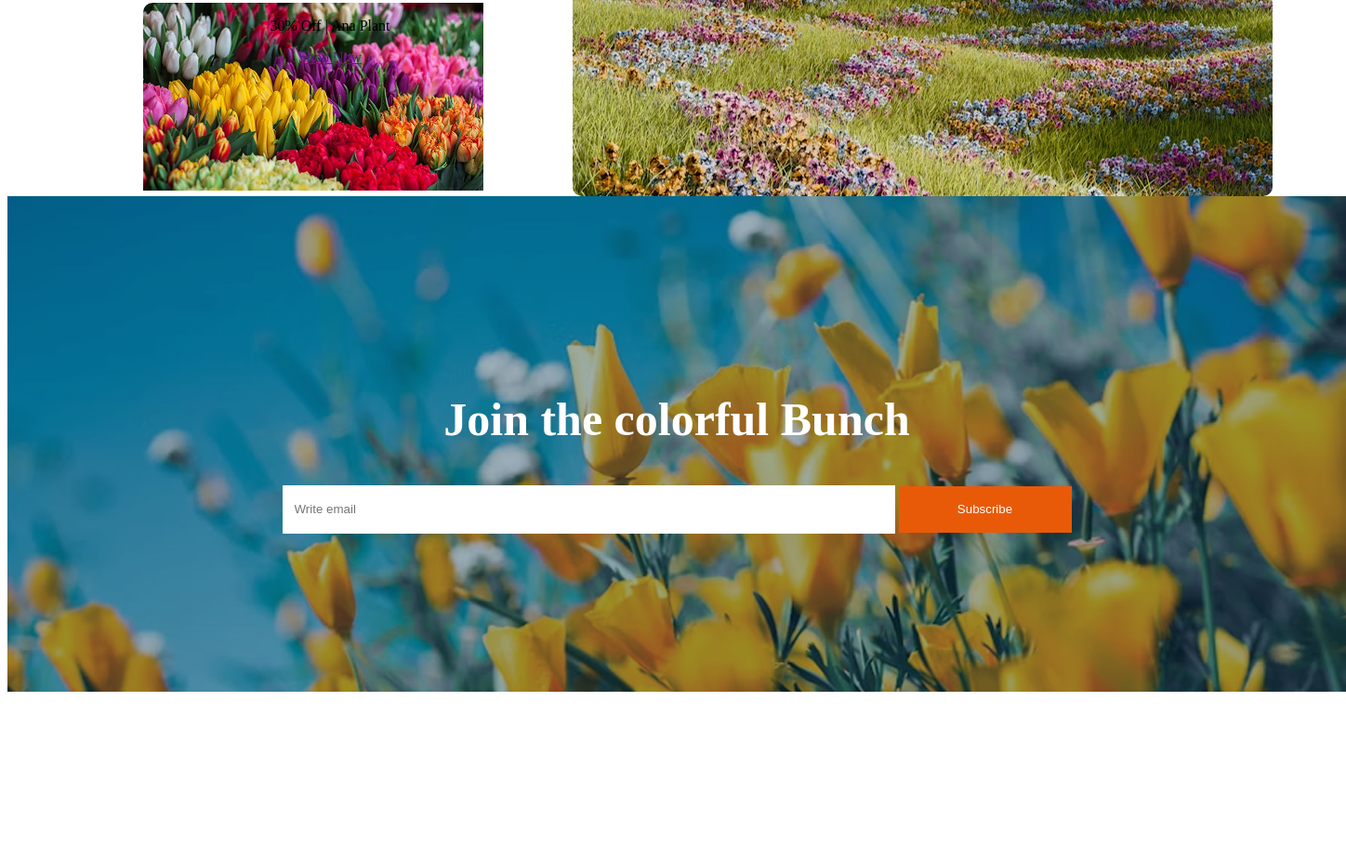
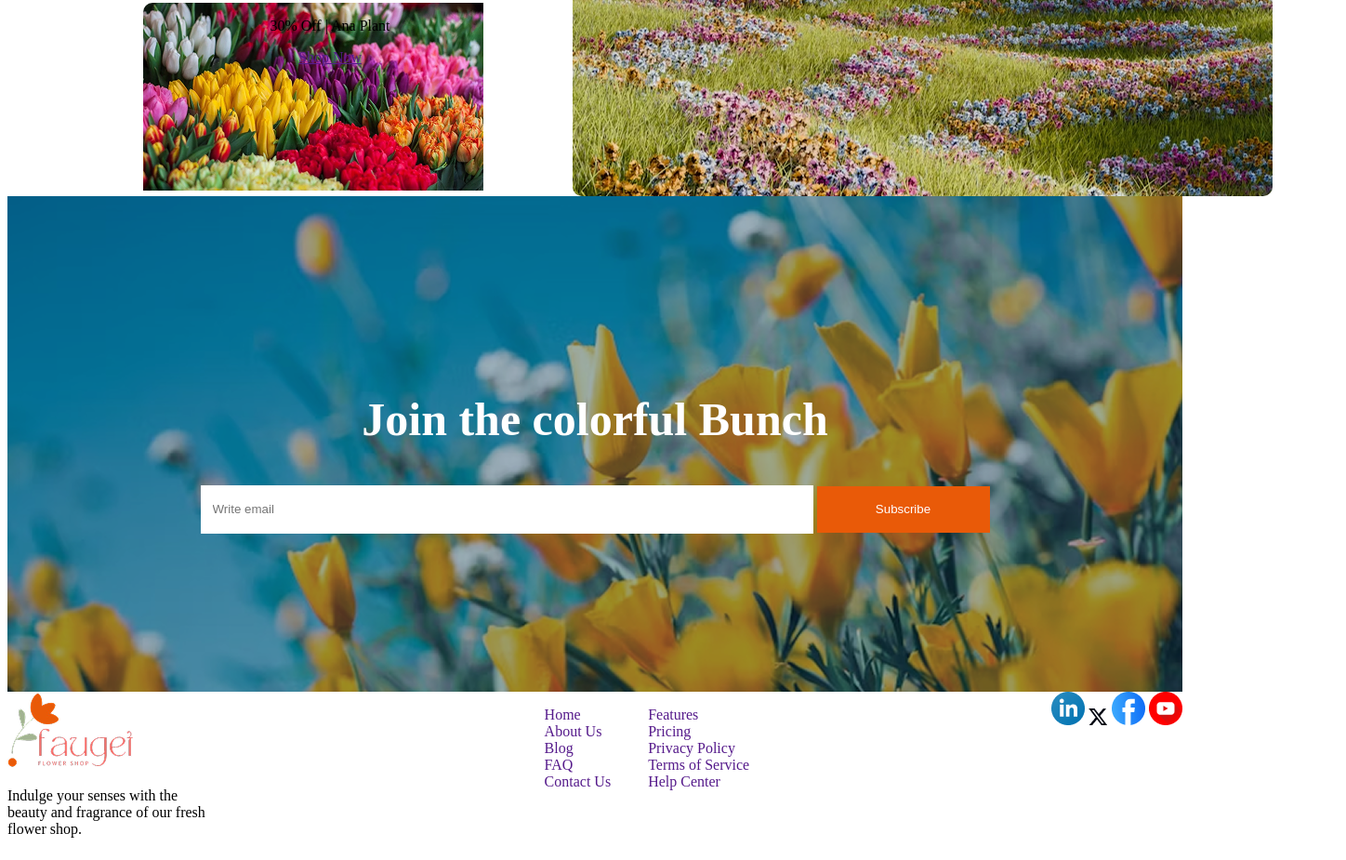
Before and after one commit to jstashin/project-2, a plain HTML site: page index.html in a window 1280 px wide. Shown: the part 3408-4333 px from the top of the page at 93% size, 1448 px wide, since content can reach past the window. Before the commit the page ends 4160 px from the top, so only its background shows below. Drawn offline with Linux system fonts and the light colour scheme.

Commit message:
footer section

```diff
--- a/index.html
+++ b/index.html
@@ -26,6 +26,7 @@
 
             </div>
         </nav>
+         </header>
         <main>
             <section class="banner">
                 <div class="paragragh">
@@ -156,7 +157,41 @@ are perfect for any occasion. </pre></div>
 
             </section>
         </main>
-    </header>
+        <footer class="footer-section">
+            <div class="logo">
+                <img src="assets/logo.png" alt="">
+                <p>Indulge your senses with the<br>
+                 beauty and fragrance of our fresh <br>
+                 flower shop. </p>
+            </div>
+            <div class="links">
+                <div class="col1">
+                    <ul>
+                        <li><a href="">Home</a></li>
+                        <li><a href="">About Us</a></li>
+                        <li><a href="">Blog</a></li>
+                        <li><a href="">FAQ</a></li>
+                        <li><a href="">Contact Us</a></li>
+                    </ul>
+                </div>
+                <div class="col2">
+                    <ul>
+                    <li class="grey"><a href="">Features</a></li>
+                    <li class="grey"><a href="">Pricing</a></li>
+                    <li class="grey"><a href="">Privacy Policy</a></li>
+                    <li class="grey"><a href="">Terms of Service</a></li>
+                    <li class="grey"><a href="">Help Center</a></li>
+                    </ul>
+                </div>
+            </div>
+            <div class="footer-img">
+                <img src="assets/icon-linkedin.png" alt="">
+                <img src="assets/icon-twitter.png" alt="">
+                <img src="assets/icon-facebook.png" alt="">
+                <img src="assets/icon-youtube.png" alt="">
+            </div>
+        </footer>
+
 
 </body>
 </html>
--- a/style.css
+++ b/style.css
@@ -158,7 +158,7 @@ background-image: url(assets/news-letter-bg.png);
 display: flex;
 justify-content: center;
 align-items: center;
-width: 1440px;
+width: 100%;
 height: 533px;
 
 }
@@ -188,7 +188,31 @@ background-color: #E95A08;
 border: none;
 color:#FFFFFF;
 }
+.col1 ul{
+   list-style-type: none;
+}
+.col1 ul li a{
+    text-decoration: none;
+}
+.grey{
+    text-decoration-color: #6B7280;
+}
+.col2 ul{
+   list-style-type: none;
 
+
+}
+.col2 ul li a{
+    text-decoration: none;
+}
+.footer-section{
+    display:flex;
+    justify-content: space-between;
+}
+.links{
+    display:flex;
+    justify-content: space-between;
+}
 @media screen and (max-width:576px) {
     .home{
         display:none;
@@ -231,4 +255,11 @@ color:#FFFFFF;
         background-image: 100%;
     }
 
+
+.logo{
+    flex-direction: column;
+    width:100%;
 }
+.links{
+    flex-direction: column;
+}}
```
